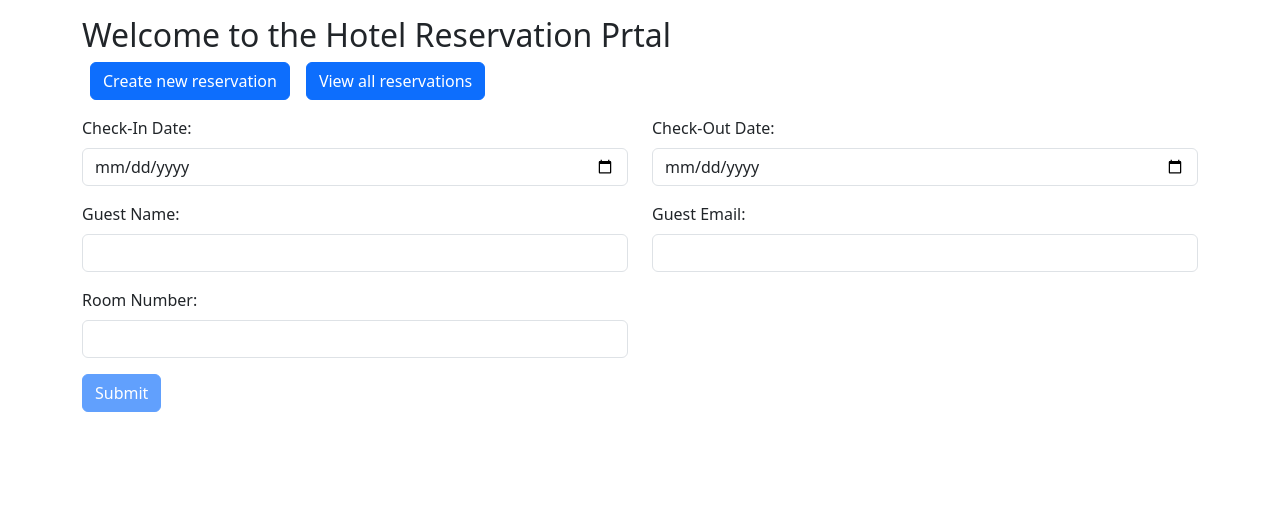
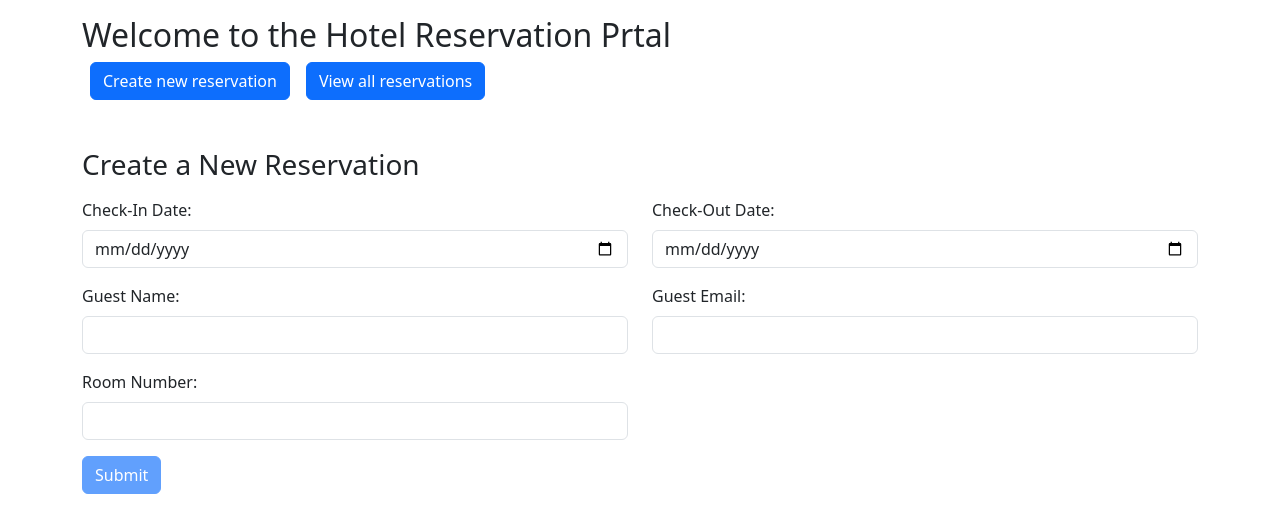
Before and after one commit to rupindersingh91/ng-hotel-app, an Angular app: page /new in a window 1280 px wide. Shown: the top 532 px of the page. Built offline with nearby package versions, Linux system fonts and the light colour scheme.

Commit message:
reservation form updated

```diff
--- a/src/app/reservation-form/reservation-form.component.html
+++ b/src/app/reservation-form/reservation-form.component.html
@@ -1,4 +1,6 @@
 <app-home></app-home>
+
+<h3 class="mt-5 mb-3">Create a New Reservation</h3>
 
 <form [formGroup]="reservationForm" (ngSubmit)="onSubmit()">
   <div class="row mb-3">
```
